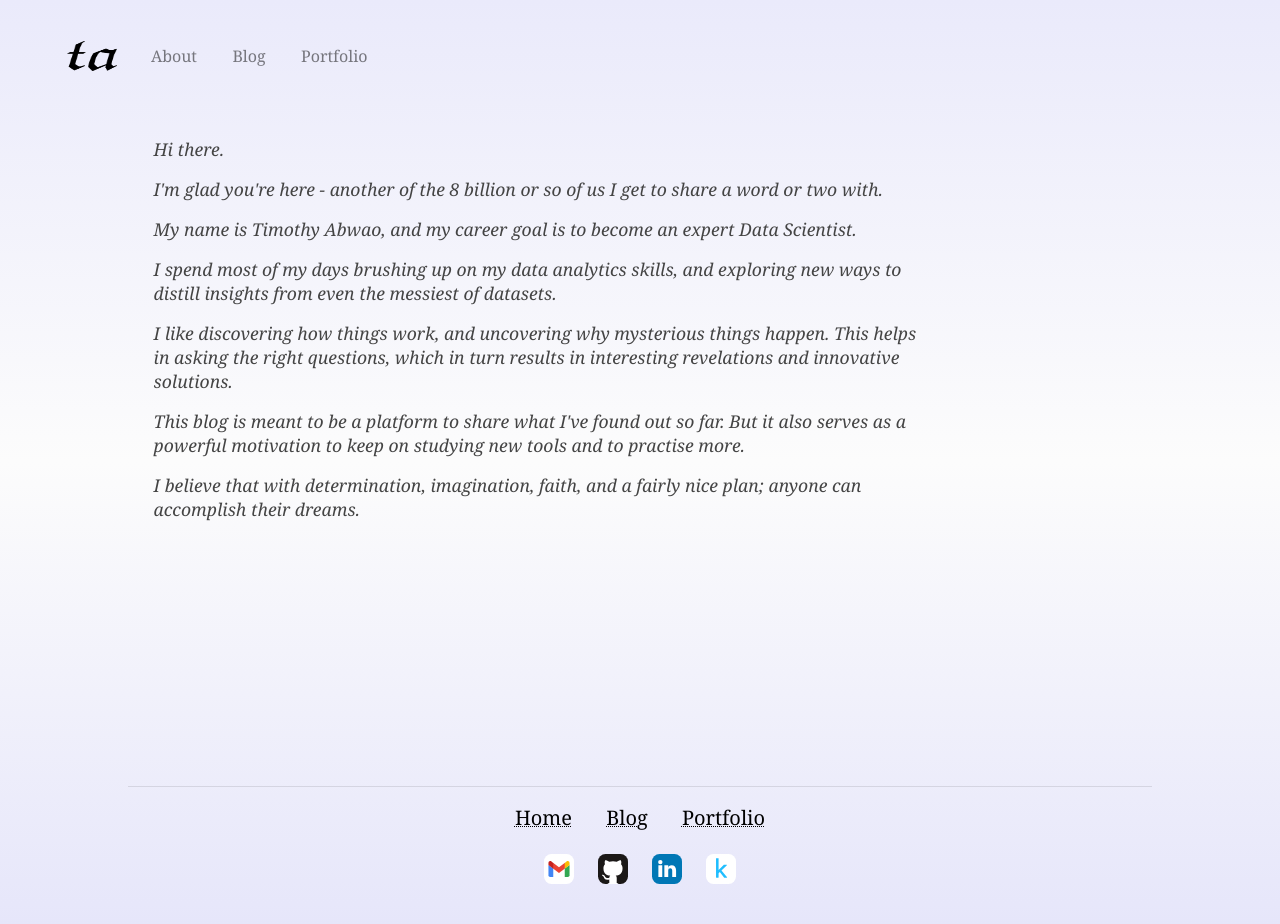
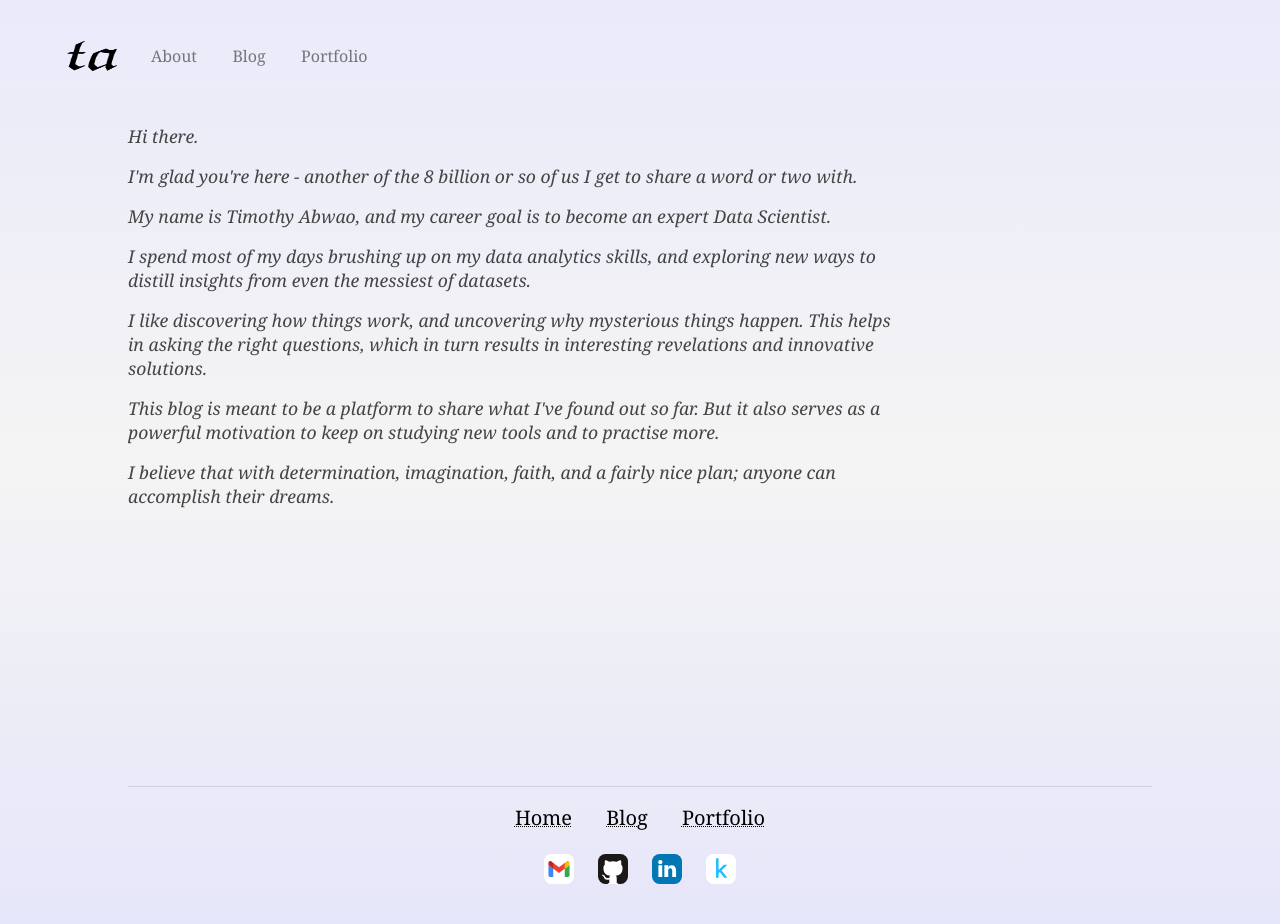
Before and after one commit to Tim-Abwao/tim-abwao.github.io, a Jekyll site: the page built from about.html, in a window 1280 px wide. Built offline with Jekyll 4.4.1, drawn with Linux system fonts in a browser that asks for light colours.

Commit message:
Tweak about page style

```diff
--- a/assets/css/about.sass
+++ b/assets/css/about.sass
@@ -1,16 +1,25 @@
 ---
 ---
 body
-  background: linear-gradient(#eaeafb, #fcfcfc,#e6e6fa)
+  background: linear-gradient(#eaeafb, #f4f4f4,#e6e6fa)
 
 .personal-info
-  margin: 4% 12%
+  margin: 3% 10% 10%
   color: #444
   font: oblique 1.1em Georgia, serif
   max-width: 60%
 
+@media only screen and (max-width: 1024px)
+  body
+    margin: 4%
+
+  .personal-info
+    margin: 8% 10%
+    max-width: 70%
+
 @media only screen and (max-width: 500px)
 
   .personal-info
+    font-size: 1em
     max-width: 100%
-    margin: 10%
+    margin: 12% 8% 16%
```
